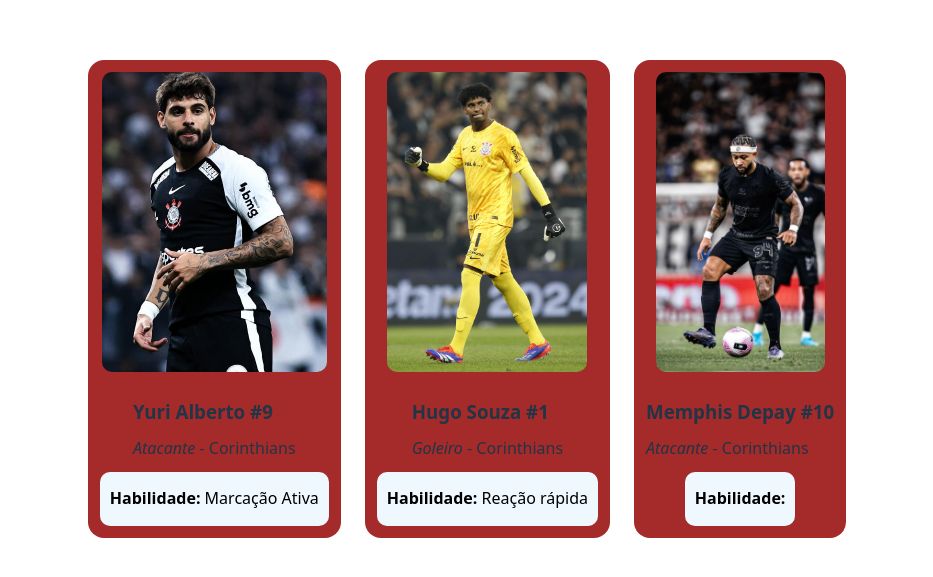
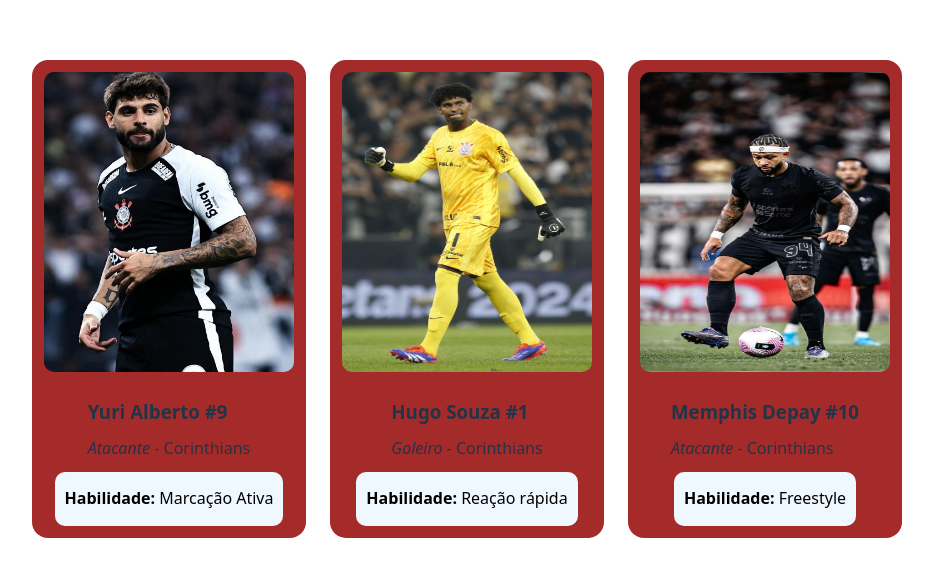
Before and after one commit to anselmosz/futcards, a React (Vite) app: page / in a window 1280 px wide. Shown: the part 101-678 px from the top of the page, without its empty margins (173-1106 px from the left). Built offline with nearby package versions, Linux system fonts and the light colour scheme.

Commit message:
update repository

```diff
--- a/src/App.css
+++ b/src/App.css
@@ -13,10 +13,11 @@
   background-color: brown;
   padding: 12px;
   border-radius: 16px;
-  max-width: 300px;
+  width: 250px;
 }
 
 .imagem-jogador {
+  width: 100%;
   margin-bottom: 12px;
   border-radius: 10px;
   height: 300px;
--- a/src/App.jsx
+++ b/src/App.jsx
@@ -9,7 +9,7 @@ function App() {
     <div className='container'>
       <Card imagem={YuriAlberto} nome="Yuri Alberto" numeroCamisa="9" posicao="Atacante" time="Corinthians" habilidade="Marcação Ativa"/>
       <Card imagem={HugoSouza} nome="Hugo Souza" numeroCamisa="1" posicao="Goleiro" time="Corinthians" habilidade="Reação rápida"/>
-      <Card imagem={MemphisDepay} nome="Memphis Depay" numeroCamisa="10" posicao="Atacante" time="Corinthians" habilidade=""/>
+      <Card imagem={MemphisDepay} nome="Memphis Depay" numeroCamisa="10" posicao="Atacante" time="Corinthians" habilidade="Freestyle"/>
     </div>
   )
 }
```
